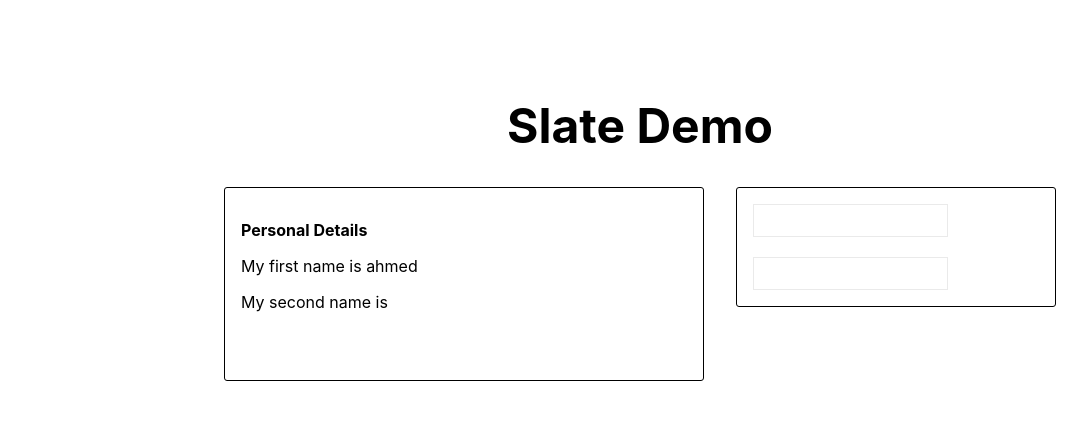
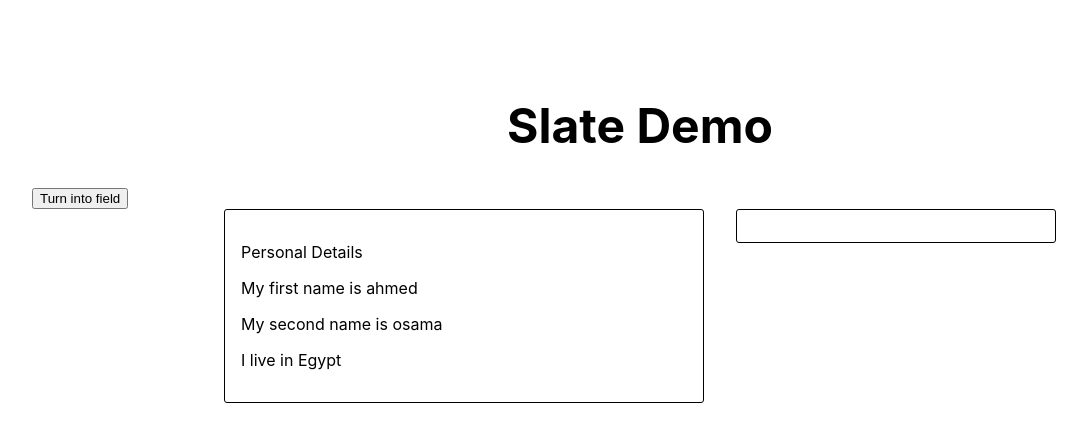
Before and after one commit to ahmedosama7450/upwork-slate, a Next.js app: page / in a window 1280 px wide. Shown: the top 442 px of the page, without its empty margins (0-1087 px from the left). Built offline with nearby package versions, Linux system fonts and the light colour scheme.

Commit message:
Add slate field element

```diff
--- a/components/RichEditor.tsx
+++ b/components/RichEditor.tsx
@@ -1,5 +1,15 @@
 import React, { useCallback, useState } from "react";
-import { BaseEditor, Descendant, createEditor, Transforms, Text } from "slate";
+import {
+  BaseEditor,
+  Editor,
+  Descendant,
+  createEditor,
+  Transforms,
+  Text,
+  Element,
+  Range,
+  Node,
+} from "slate";
 import {
   Slate,
   Editable,
@@ -8,21 +18,30 @@ import {
   RenderElementProps,
   RenderLeafProps,
 } from "slate-react";
+import { nanoid } from "nanoid";
+
+import { withFields } from "../utils/withFields";
 
 import styles from "../styles/RichEditor.module.css";
 
 type ParagraphElement = {
   type: "paragraph";
   children: CustomText[];
-  editable?: boolean;
 };
 
-type CustomText = { text: string; editable?: boolean; bold?: boolean };
+type FieldElement = {
+  type: "field";
+  id: string;
+  content: string;
+  children: CustomText[];
+};
+
+type CustomText = { text: string };
 
 declare module "slate" {
   interface CustomTypes {
     Editor: BaseEditor & ReactEditor;
-    Element: ParagraphElement;
+    Element: ParagraphElement | FieldElement;
     Text: CustomText;
   }
 }
@@ -30,9 +49,21 @@ declare module "slate" {
 const initialValue: Descendant[] = [
   {
     type: "paragraph",
-    children: [{ text: "Personal Details", bold: true, editable: false }],
+    children: [{ text: "Personal Details" }],
   },
   {
+    type: "paragraph",
+    children: [{ text: "My first name is ahmed" }],
+  },
+  {
+    type: "paragraph",
+    children: [{ text: "My second name is osama " }],
+  },
+  {
+    type: "paragraph",
+    children: [{ text: "I live in Egypt" }],
+  },
+  /*   {
     type: "paragraph",
     children: [
       { text: "My first name is " },
@@ -46,34 +77,42 @@ const initialValue: Descendant[] = [
   {
     type: "paragraph",
     children: [{ text: "" }],
-  },
+  }, */
 ];
 
 export const RichEditor = () => {
-  const [editor] = useState(() => withReact(createEditor()));
+  const [editor] = useState(() => withFields(withReact(createEditor())));
+
+  const [fieldsIds, setFieldsIds] = useState<string[]>([]);
 
   const renderElement = useCallback(
     ({ attributes, children, element }: RenderElementProps) => {
+      switch (element.type) {
+        case "field":
           return (
-        <p contentEditable={element.editable} {...attributes}>
+            <span
+              {...attributes}
+              contentEditable={false}
+              style={{ fontWeight: "bold", backgroundColor: "yellow" }}
+            >
               {children}
-        </p>
+              {element.content}
+            </span>
           );
+        default:
+          return <p {...attributes}>{children}</p>;
+      }
     },
     []
   );
 
   const renderLeaf = useCallback(
     ({ attributes, children, leaf }: RenderLeafProps) => {
-      if (leaf.bold) {
+      /* if (leaf.bold) {
         children = <strong>{children}</strong>;
-      }
+      } */
 
-      return (
-        <span contentEditable={leaf.editable} {...attributes}>
-          {children}
-        </span>
-      );
+      return <span {...attributes}>{children}</span>;
     },
     []
   );
@@ -86,6 +125,35 @@ export const RichEditor = () => {
         console.log(value);
       }}
     >
+      <button
+        onClick={() => {
+          if (!editor.selection || Range.isCollapsed(editor.selection)) return;
+
+          // Check if there this is already a field
+          const [match] = Editor.nodes(editor, {
+            match: (n) => Element.isElement(n) && n.type === "field",
+          });
+          if (match) return;
+
+          // Insert field element
+
+          const fieldContent = Editor.string(editor, editor.selection);
+          const fieldId = nanoid();
+
+          Transforms.insertNodes(editor, {
+            type: "field",
+            id: fieldId,
+            content: fieldContent,
+            children: [{ text: "" }],
+          });
+
+          // Add input to the dom
+          setFieldsIds((ids) => [...ids, fieldId]);
+        }}
+      >
+        Turn into field
+      </button>
+
       <div className={styles.container}>
         <Editable
           className={styles.editorArea}
@@ -94,42 +162,26 @@ export const RichEditor = () => {
         />
 
         <div className={styles.inputArea}>
+          {fieldsIds.map((fieldId) => (
             <input
+              key={fieldId}
               type="text"
               className={styles.field}
               onChange={(e) => {
-              try {
-                Transforms.removeNodes(editor, {
-                  at: [1, 1],
-                  match: (n) => Text.isText(n) && !n.editable,
-                });
-              } catch {}
-
-              Transforms.insertNodes(
+                Transforms.setNodes(
                   editor,
-                { text: e.target.value, editable: false },
-                { at: [1, 1] }
+                  { content: e.target.value },
+                  {
+                    at: [],
+                    match: (node) =>
+                      Element.isElement(node) &&
+                      node.type === "field" &&
+                      node.id === fieldId,
+                  }
                 );
               }}
             />
-          <input
-            type="text"
-            className={styles.field}
-            onChange={(e) => {
-              try {
-                Transforms.removeNodes(editor, {
-                  at: [2, 1],
-                  match: (n) => Text.isText(n) && !n.editable,
-                });
-              } catch {}
-
-              Transforms.insertNodes(
-                editor,
-                { text: e.target.value, editable: false },
-                { at: [2, 1] }
-              );
-            }}
-          />
+          ))}
         </div>
       </div>
     </Slate>
--- a/package.json
+++ b/package.json
@@ -9,6 +9,7 @@
     "lint": "next lint"
   },
   "dependencies": {
+    "nanoid": "^4.0.0",
     "next": "12.3.1",
     "react": "18.2.0",
     "react-dom": "18.2.0",
--- a/styles/RichEditor.module.css
+++ b/styles/RichEditor.module.css
@@ -22,8 +22,5 @@
 .field {
   padding: 0.5rem;
   border: 1px solid #eaeaea;
-}
-
-.field:nth-child(2) {
   margin-top: 20px;
 }
--- /dev/null
+++ b/utils/withFields.tsx
@@ -0,0 +1,15 @@
+import { Editor } from "slate";
+
+export const withFields = (editor: Editor) => {
+  const { isInline, isVoid } = editor;
+
+  editor.isInline = (element) => {
+    return element.type === "field" ? true : isInline(element);
+  };
+
+  editor.isVoid = (element) => {
+    return element.type === "field" ? true : isVoid(element);
+  };
+
+  return editor;
+};
```
Also changed, not shown: 1 other file (tests, documents, lock files or other folders). Lines whose indentation alone changed are shown as unchanged.
